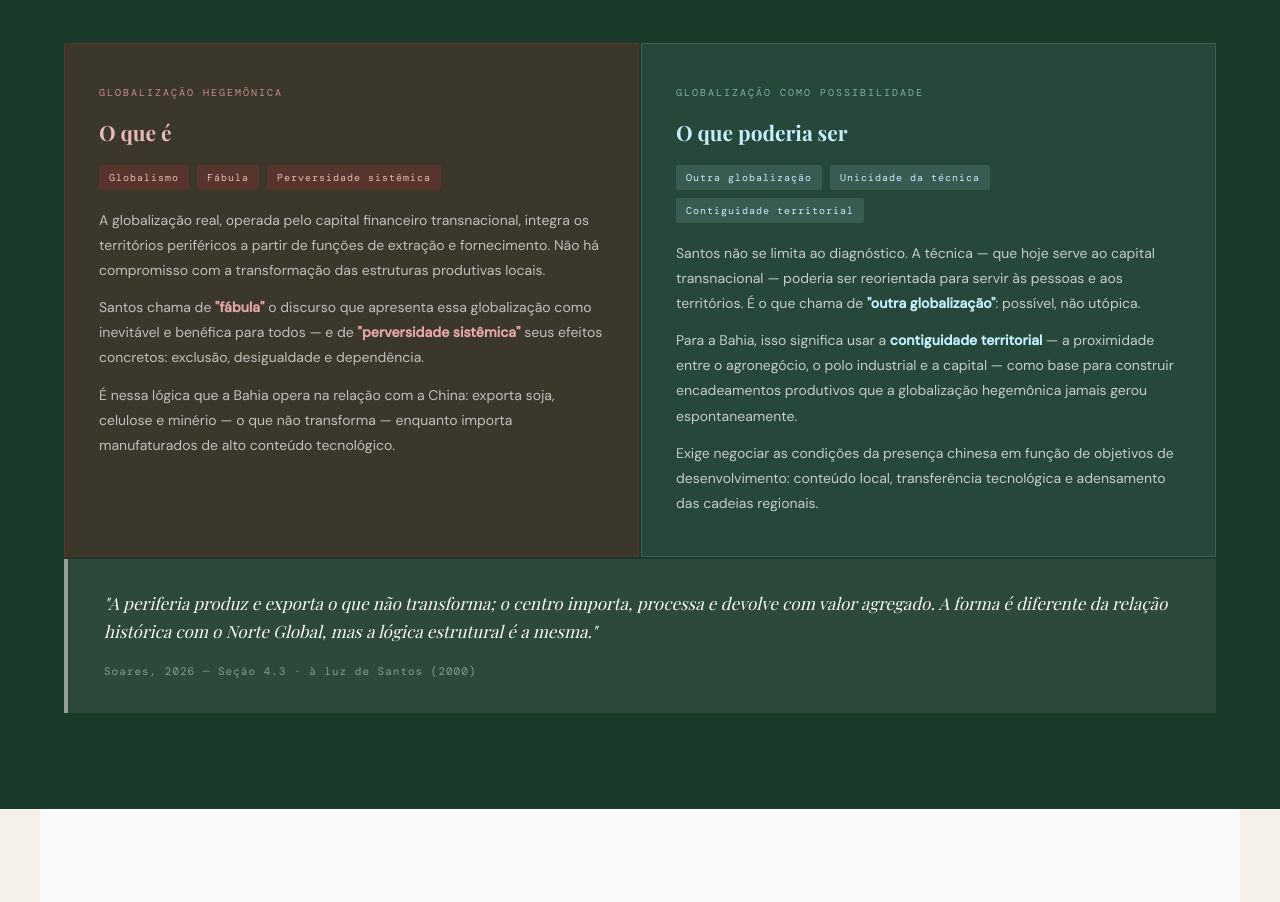
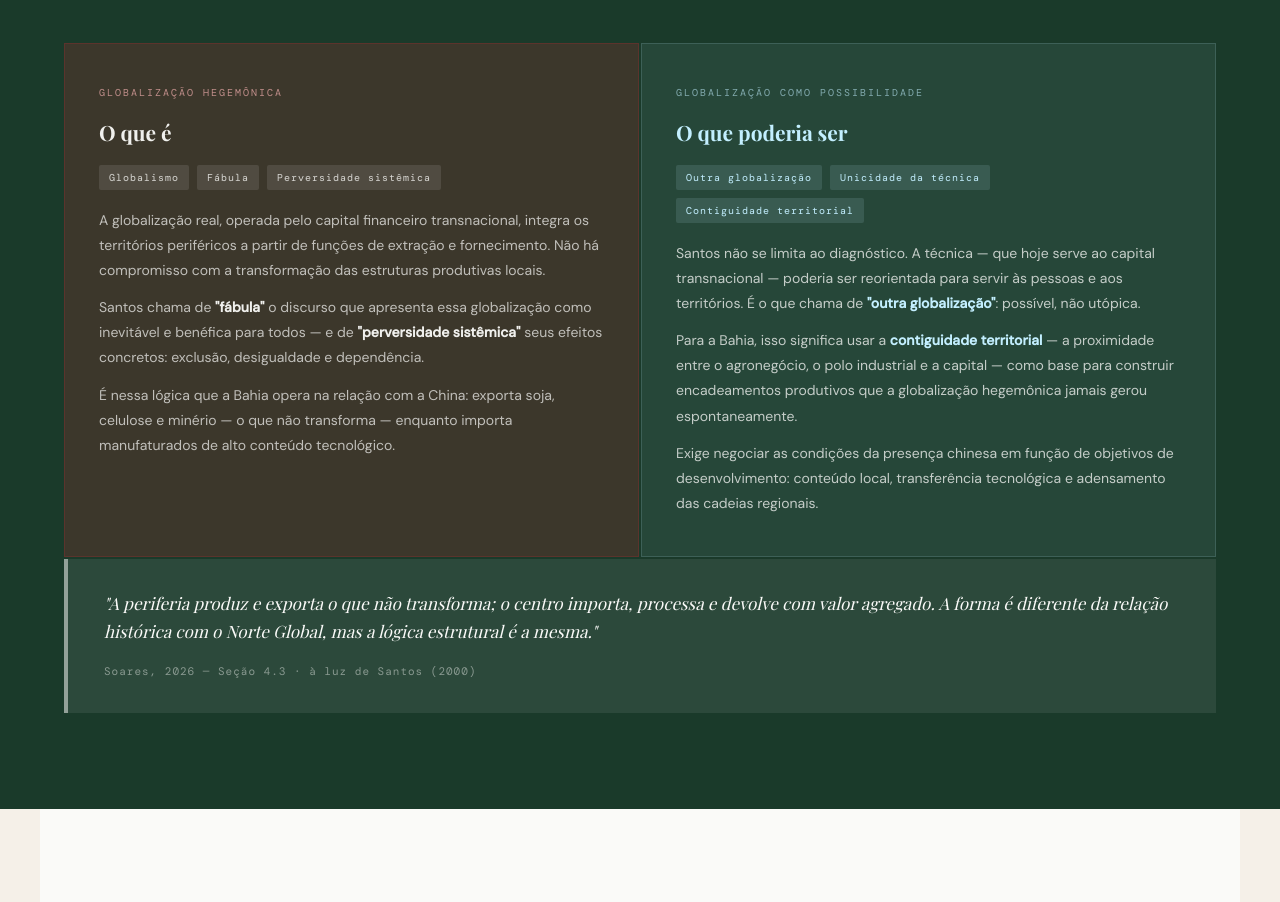
Before and after one commit to caiosoares1899/tcc, a plain HTML site: page index.html in a window 1280 px wide. Shown: the part 6675-7577 px from the top of the page. Drawn offline with nearby package versions, Linux system fonts and the light colour scheme; a web font is replaced by a local one.

Commit message:
Update index.html

```diff
--- a/index.html
+++ b/index.html
@@ -270,7 +270,7 @@
   .santos-card.heg .santos-label { color: rgba(250,180,180,.7); }
   .santos-card.pos .santos-label { color: rgba(194,239,255,.6); }
   .santos-card-title { font-family: 'Playfair Display', serif; font-size: clamp(18px, 3vw, 21px); font-weight: 700; margin-bottom: 14px; }
-  .santos-card.heg .santos-card-title { color: rgba(250,200,200,.9); }
+  .santos-card.heg .santos-card-title { color: rgba(250,250,248,.95); }
   .santos-card.pos .santos-card-title { color: var(--verde-claro); }
   .santos-card-body { font-size: clamp(13px, 2vw, 14px); line-height: 1.8; }
   .santos-card.heg .santos-card-body { color: rgba(250,250,248,.7); }
@@ -696,12 +696,12 @@
         <p class="santos-label">Globalização hegemônica</p>
         <h3 class="santos-card-title">O que é</h3>
         <div style="display:flex;gap:8px;flex-wrap:wrap;margin-bottom:18px;">
-          <span style="background:rgba(139,46,46,.35);color:rgba(250,200,200,.9);font-family:'DM Mono',monospace;font-size:10px;letter-spacing:1px;padding:4px 10px;border-radius:2px;">Globalismo</span>
-          <span style="background:rgba(139,46,46,.35);color:rgba(250,200,200,.9);font-family:'DM Mono',monospace;font-size:10px;letter-spacing:1px;padding:4px 10px;border-radius:2px;">Fábula</span>
-          <span style="background:rgba(139,46,46,.35);color:rgba(250,200,200,.9);font-family:'DM Mono',monospace;font-size:10px;letter-spacing:1px;padding:4px 10px;border-radius:2px;">Perversidade sistêmica</span>
+          <span style="background:rgba(255,255,255,.1);color:rgba(250,250,248,.8);font-family:'DM Mono',monospace;font-size:10px;letter-spacing:1px;padding:4px 10px;border-radius:2px;">Globalismo</span>
+          <span style="background:rgba(255,255,255,.1);color:rgba(250,250,248,.8);font-family:'DM Mono',monospace;font-size:10px;letter-spacing:1px;padding:4px 10px;border-radius:2px;">Fábula</span>
+          <span style="background:rgba(255,255,255,.1);color:rgba(250,250,248,.8);font-family:'DM Mono',monospace;font-size:10px;letter-spacing:1px;padding:4px 10px;border-radius:2px;">Perversidade sistêmica</span>
         </div>
         <p class="santos-card-body">A globalização real, operada pelo capital financeiro transnacional, integra os territórios periféricos a partir de funções de extração e fornecimento. Não há compromisso com a transformação das estruturas produtivas locais.</p>
-        <p class="santos-card-body">Santos chama de <strong style="color:rgba(250,180,180,.9)">"fábula"</strong> o discurso que apresenta essa globalização como inevitável e benéfica para todos — e de <strong style="color:rgba(250,180,180,.9)">"perversidade sistêmica"</strong> seus efeitos concretos: exclusão, desigualdade e dependência.</p>
+        <p class="santos-card-body">Santos chama de <strong style="color:rgba(250,250,248,.95)">"fábula"</strong> o discurso que apresenta essa globalização como inevitável e benéfica para todos — e de <strong style="color:rgba(250,250,248,.95)">"perversidade sistêmica"</strong> seus efeitos concretos: exclusão, desigualdade e dependência.</p>
         <p class="santos-card-body">É nessa lógica que a Bahia opera na relação com a China: exporta soja, celulose e minério — o que não transforma — enquanto importa manufaturados de alto conteúdo tecnológico.</p>
       </div>
       <div class="santos-card pos">
```
